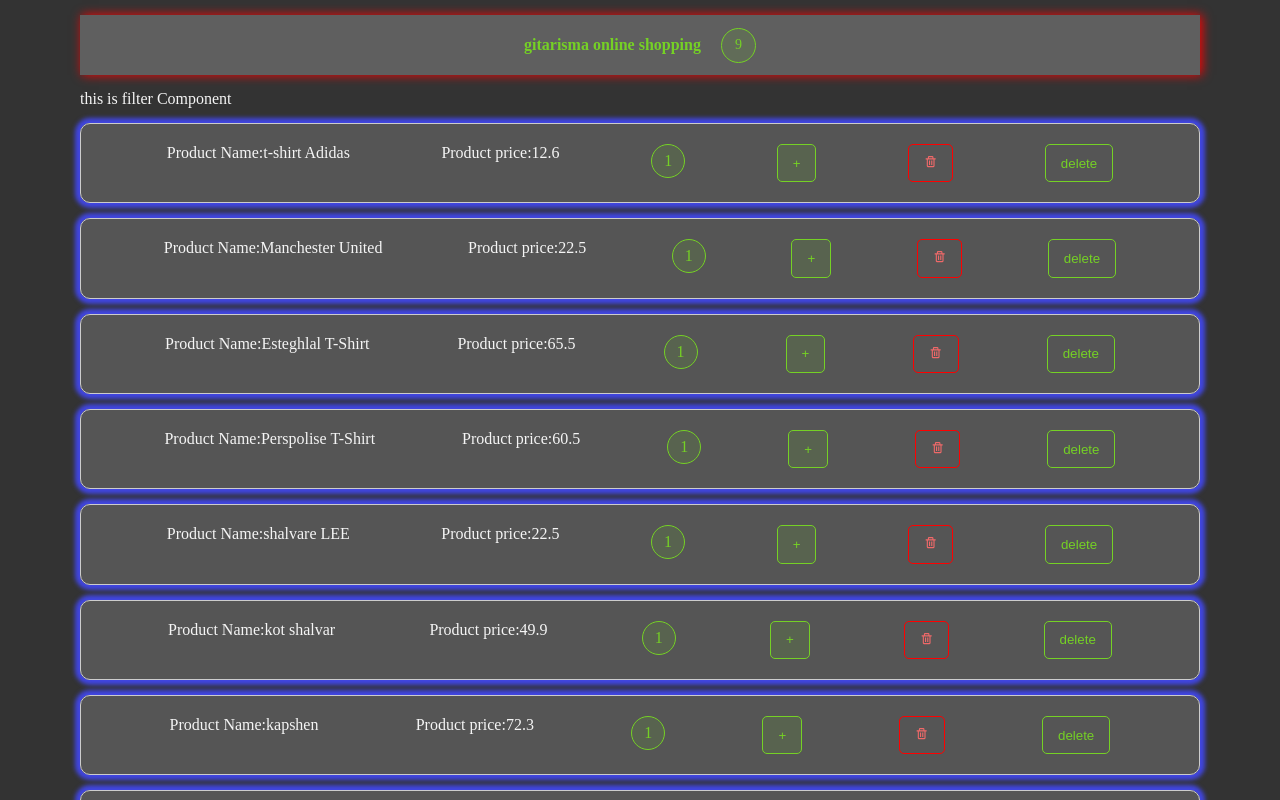
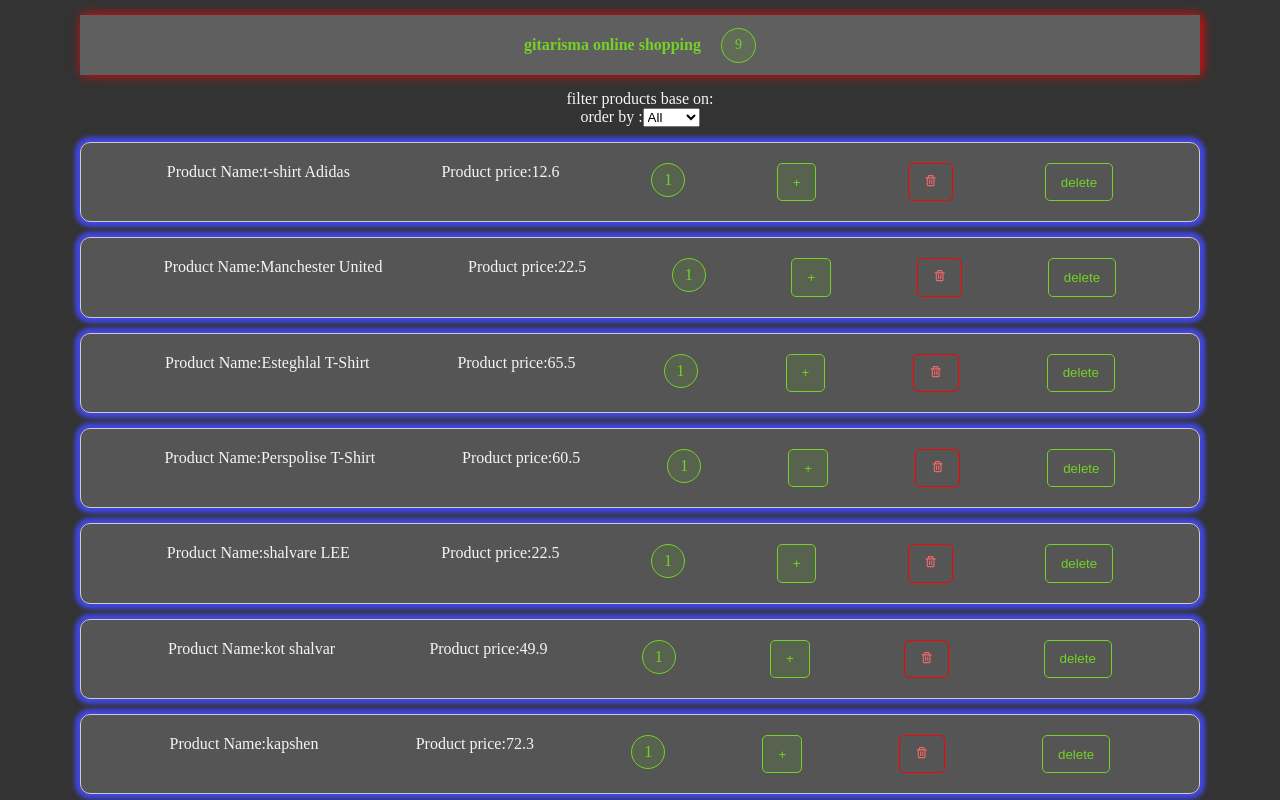
Before and after one commit to salarGholami/first-react-app, a React (Create React App) app: page / in a window 1280 px wide. Shown: the top 800 px of the page. Built offline with nearby package versions, Linux system fonts and the light colour scheme.

Commit message:
add <select><option> to Filter Component

```diff
--- a/src/App.css
+++ b/src/App.css
@@ -4,6 +4,7 @@
   align-items: center;
   min-height: 100vh;
   width: 100%;
+  text-align: center;
 }
 
 h1,
--- a/src/comppnent/Filter/Filter.jsx
+++ b/src/comppnent/Filter/Filter.jsx
@@ -1,5 +1,23 @@
+import { useProductsActions } from "../Provider/ProductProvider";
+
 const Filter = () => {
-  return <>this is filter Component</>;
+  const dispatch = useProductsActions();
+  return (
+    <div>
+      <p>filter products base on:</p>
+      <div>
+        order by :
+        <select onChange={(e) => dispatch({ type: "filter", event: e })}>
+          <option value="">All</option>
+          <option value="S">S</option>
+          <option value="M">M</option>
+          <option value="XL">XL</option>
+          <option value="XXL">XXL</option>
+          <option value="XXXL">XXXL</option>
+        </select>
+      </div>
+    </div>
+  );
 };
 
 export default Filter;
--- a/src/comppnent/Provider/ProductProvider.jsx
+++ b/src/comppnent/Provider/ProductProvider.jsx
@@ -1,6 +1,6 @@
 import React, { useReducer } from "react";
 import { useContext } from "react";
-import {productsData} from "../db/product";
+import { productsData } from "../db/product";
 
 const ProductContext = React.createContext(); //state
 const ProductContextDispatcher = React.createContext(); //setState
@@ -11,7 +11,6 @@
 // ];
 
 const reducer = (state, action) => {
-  console.log(state, action);
   switch (action.type) {
     case "increment": {
       const index = state.findIndex((item) => item.id === action.id);
@@ -51,6 +50,9 @@
     case "remove":
       const fillterProduct = state.filter((p) => p.id !== action.id);
       return fillterProduct;
+    case "filter":
+      console.log(action.event.target.value);
+      return state;
     default:
       return state;
   }
--- a/src/comppnent/db/product.js
+++ b/src/comppnent/db/product.js
@@ -38,7 +38,7 @@
     title: "Perspolise T-Shirt",
     quantity: 1,
     description: "",
-    availablesSize: ["S", "M", "XL", "XXL", "XXXL"],
+    availablesSize: ["S", "M", "XL", "XXL"],
     style: "gym",
     price: 60.5,
     iseFreeShipping: false,
```
